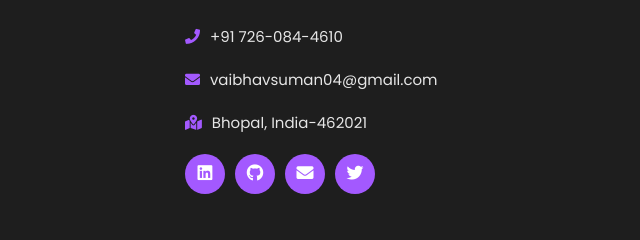
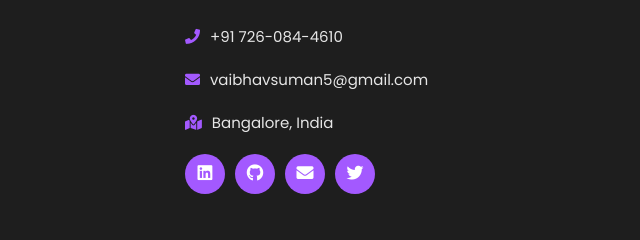
Before and after one commit to vsuman00/Portfolio, a plain HTML site: page index.html in a window 1280 px wide. Shown: the part 7039-7279 px from the top of the page, 640-1280 px from the left. Drawn offline with nearby package versions, Linux system fonts and the light colour scheme; animation ran at ten frames a second.

Commit message:
add readme and make some internal changes

```diff
--- a/index.html
+++ b/index.html
@@ -429,8 +429,8 @@
       <div class="box">
         <h3>contact info</h3>
         <p> <i class="fas fa-phone"></i>+91 726-084-4610</p>
-        <p> <i class="fas fa-envelope"></i>vaibhavsuman04@gmail.com</p>
-        <p> <i class="fas fa-map-marked-alt"></i>Bhopal, India-462021</p>
+        <p> <i class="fas fa-envelope"></i>vaibhavsuman5@gmail.com</p>
+        <p> <i class="fas fa-map-marked-alt"></i>Bangalore, India</p>
         <div class="share">
 
           <a href="https://www.linkedin.com/in/vaibhav-suman/" class="fab fa-linkedin" aria-label="LinkedIn"
```
Also changed, not shown: 2 other files.
